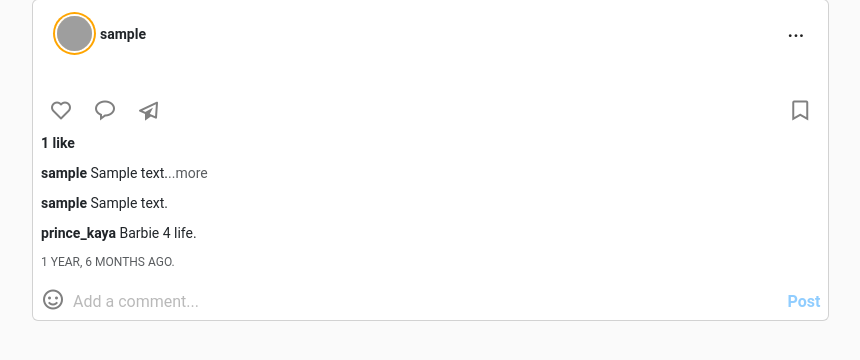
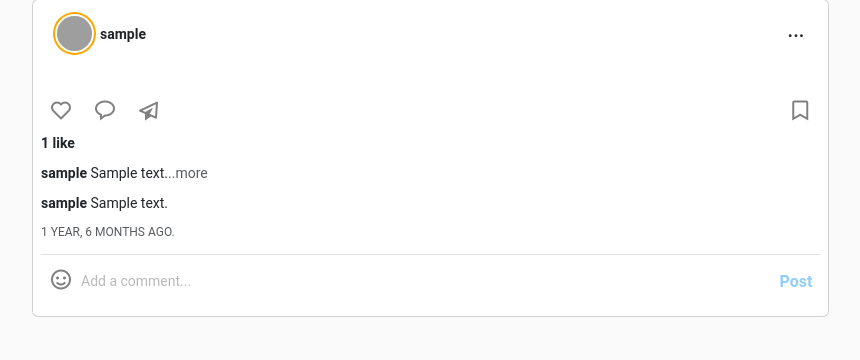
Before and after one commit to peterken674/instagram-clone, a Django app: page / in a window 1280 px wide. Shown: the part 215-575 px from the top of the page, without its empty margins (4-864 px from the left). Run offline with Django 3.2, Linux system fonts and the light colour scheme; a user stored in the database is signed in; tables that the repository leaves empty hold one stand-in row (values such as "Sample post"); some libraries are stand-ins or nearby versions; some web fonts are replaced; grey boxes are pictures that could not be loaded.

Commit message:
Restyle comment input field.

```diff
--- a/app/templates/index.html
+++ b/app/templates/index.html
@@ -86,21 +86,18 @@
 <p><strong>{{ comment.user.user.username }}</strong> {{ comment.comment }} </p>
 {% endfor %}
 <!----------  -->
-
-                            <p><strong>prince_kaya</strong> Barbie 4 life. </p>
                             <p class="text-muted text-uppercase time">{{ post.created_at | timesince}} ago.</p>
                         </div>
                     </div>
 
-                    <div class="comment-input d-none d-md-flex align-items-center justify-content-between mx-2">
-                        <hr>
+                    <div class="comment-input d-none d-md-flex align-items-center justify-content-between mx-2 p-2 border-top mb-2">
                         <div class="emoji"><i class='bx bx-smile'></i></div>
 
 
                         <div class="comment">
                             <form action="{% url 'comment' post_id=post.id %}" method="POST">
                                 {% csrf_token %}
-                                <input type="text" name="comment" id="comment" placeholder="Add a comment..." required>
+                                <input class="py-2 small" type="text" name="comment" id="comment" placeholder="Add a comment..." required>
                                 <button type="submit">Post</button>
                             </form>
                         </div>
```
